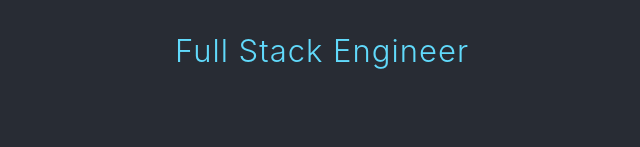
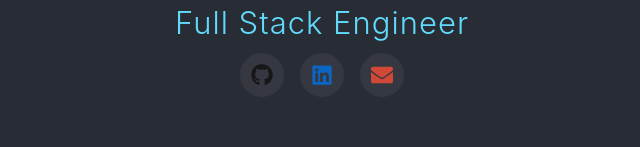
Before and after one commit to kevinttran/kevinttran.github.io, a React (Create React App) app: page / in a window 1280 px wide. Shown: the part 556-703 px from the top of the page, without its empty margins (318-958 px from the left). Built offline with nearby package versions, Linux system fonts and the light colour scheme.

Commit message:
Add social links icons under subtitle

```diff
--- a/src/App.css
+++ b/src/App.css
@@ -36,6 +36,37 @@
   font-weight: 300;
   color: #61dafb;
   letter-spacing: 1px;
+}
+
+.socials-row {
+  display: flex;
+  gap: 16px;
+  margin-top: 12px;
+  align-items: center;
+  justify-content: center;
+}
+
+.social-link {
+  display: inline-flex;
+  align-items: center;
+  justify-content: center;
+  width: 44px;
+  height: 44px;
+  border-radius: 50%;
+  background: rgba(255,255,255,0.06);
+  transition: transform 0.15s ease, background 0.15s ease;
+  text-decoration: none;
+}
+
+.social-link:hover {
+  transform: translateY(-4px);
+  background: rgba(255,255,255,0.12);
+}
+
+.social-icon {
+  font-size: 22px;
+  width: 22px;
+  height: 22px;
 }
 
 .about-section {
--- a/src/App.js
+++ b/src/App.js
@@ -2,7 +2,7 @@ import './App.css';
 import {
   FaHtml5, FaCss3Alt, FaJsSquare, FaJava, FaPython, FaCode,
   FaNodeJs, FaReact, FaAngular, FaDocker, FaGithub,
-  FaGitlab, FaCubes
+  FaGitlab, FaCubes, FaLinkedin, FaEnvelope
 } from 'react-icons/fa';
 
 function App() {
@@ -58,6 +58,27 @@ function App() {
         />
         <h1 className="App-title">Kevin Tuan Tran</h1>
         <h2 className="App-subtitle">Full Stack Engineer</h2>
+        <div className="socials-row">
+          {[
+            { name: 'GitHub', url: 'https://github.com/kevinttran', icon: FaGithub, color: '#181717' },
+            { name: 'LinkedIn', url: 'https://www.linkedin.com/in/kevintuli', icon: FaLinkedin, color: '#0A66C2' },
+            { name: 'Email', url: 'mailto:kevinttran@gmail.com', icon: FaEnvelope, color: '#D14836' }
+          ].map((s) => {
+            const Icon = s.icon;
+            return (
+              <a
+                key={s.name}
+                className="social-link"
+                href={s.url}
+                target="_blank"
+                rel="noopener noreferrer"
+                aria-label={s.name}
+              >
+                <Icon className="social-icon" style={{ color: s.color }} />
+              </a>
+            );
+          })}
+        </div>
       </header>
 
       <section className="about-section">
```
